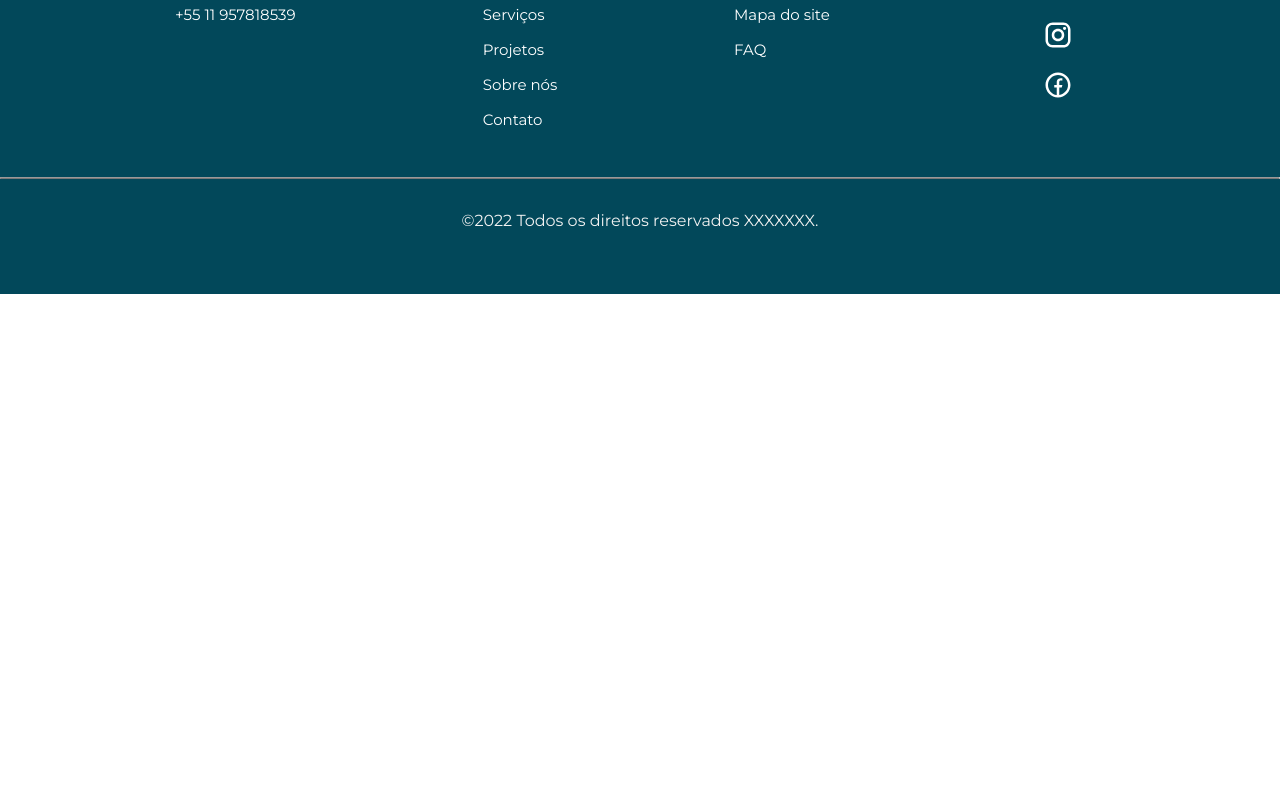
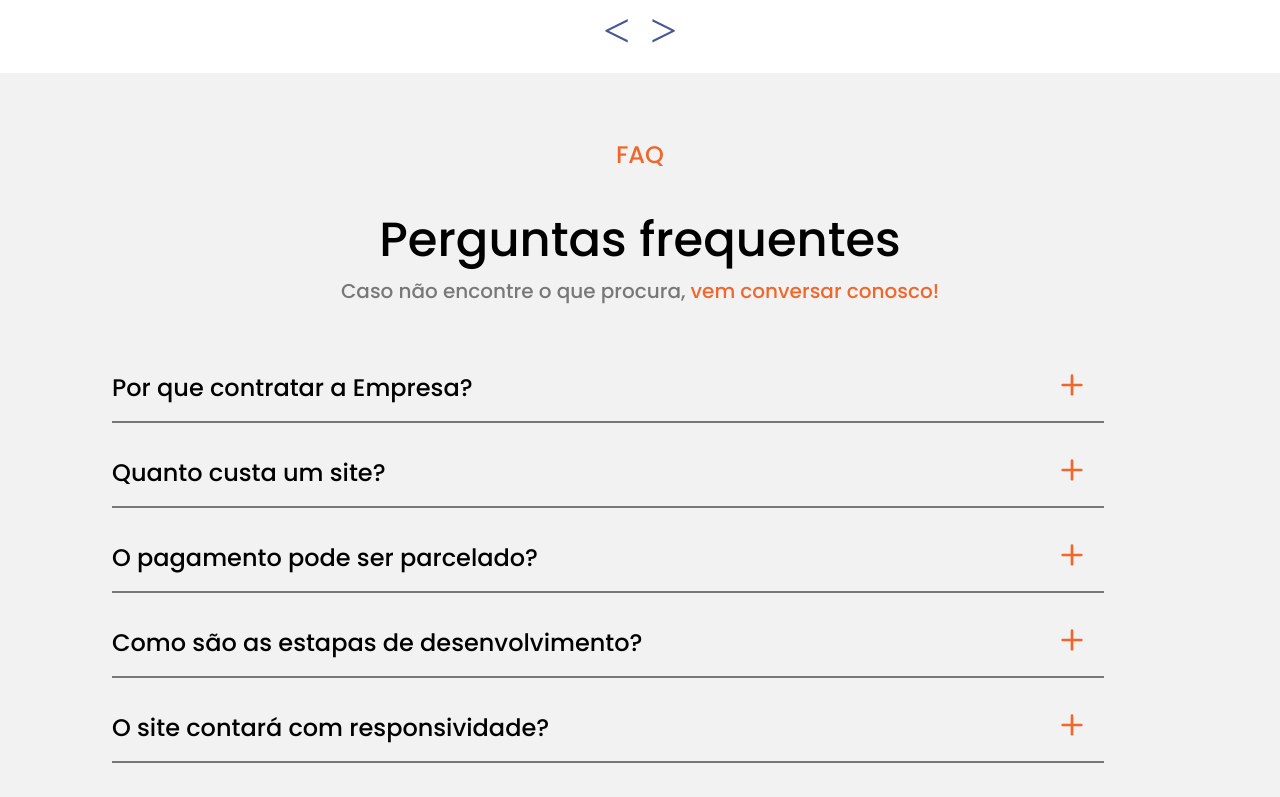
Before and after one commit to GoFreelasfy/portfolio, a React (Vite) app: page / in a window 1280 px wide. Shown: the part 5320-6117 px from the top of the page. Before the commit the page ends 5614 px from the top, so only its background shows below. Built offline with nearby package versions, Linux system fonts and the light colour scheme.

Commit message:
📱 ✅Finalizado web e tablet trabalhando responsive

```diff
--- /dev/null
+++ b/src/components/sanfonaFaq/Faq.jsx
@@ -0,0 +1,105 @@
+import React, { useState } from 'react'
+import { IconContext } from 'react-icons'
+import { FiPlus, FiMinus } from 'react-icons/fi'
+import styled from 'styled-components'
+
+
+const DivFaq = styled.div`
+margin: 0;
+
+.caixa{
+    margin: 0 auto;
+    width: 100%;
+
+    h1{
+        display: flex;
+        width: 100%;
+        font-family: "Poppins", sans-serif;
+        font-size:1.5rem;
+        font-weight: 500;
+        padding: 1rem 0;
+        border-bottom: solid 2px var(--gray);
+        flex-wrap: wrap;
+      }
+      p{
+        font-size: 1.25rem;
+        padding: 2rem 0;
+        font-family: "Poppins", sans-serif;
+        color: var(--gray);
+        font-weight: 500;
+
+
+      }
+}
+.resposta{
+
+}
+
+`
+const Wrap = styled.div`
+    justify-content: center;
+    align-items: center;
+    cursor: pointer;
+    width: 100%;
+    display: flex;
+    position: relative;
+    margin-bottom: 1rem;
+
+    span {
+        padding-left: 2rem;
+        padding-right: 2rem;
+        right: 5rem;
+        position: relative;
+        font-size: 2rem;
+        width: 1rem;
+
+    }
+`
+
+
+const Faq = ({ data }) => {
+
+    const [clicked, setClicked] = useState(false)
+
+    const toggle = index => {
+        if (clicked === index) {
+
+            return setClicked(null)
+        }
+
+        setClicked(index)
+
+
+    }
+
+
+    return (
+        <IconContext.Provider value={{ color: 'var(--orange-dark)' }}>
+
+            <DivFaq>
+                {data.map((item, index) => {
+                    return (
+
+                        <div className="caixa">
+                            <Wrap onClick={() => toggle(index)} key={index}>
+                                <h1>{item.pergunta}</h1>
+                                <span>{clicked === index ? <FiMinus /> : <FiPlus />}</span>
+                            </Wrap>
+                            {clicked === index ? (
+
+                                <div className="resposta">
+                                    <p>{item.resposta}</p>
+                                </div>
+
+                            ): null}
+
+                        </div>
+
+                    )
+                })}
+            </DivFaq>
+        </IconContext.Provider>
+    )
+}
+
+export default Faq
--- a/src/pages/home/Home.jsx
+++ b/src/pages/home/Home.jsx
@@ -4,6 +4,7 @@ import Footer from "../../components/footer/Footer";
 import Header from "../../components/header/Header";
 import imagem1 from "../../assets/img/imagem-1.png"
 import imagem2 from "../../assets/img/imagem-2.png"
+
 
 import html from "../../assets/img/html.svg"
 import css from "../../assets/img/css.svg"
@@ -17,14 +18,17 @@ import 'react-alice-carousel/lib/alice-carousel.css';
 
 import styled from "styled-components";
 import CardDiferenciais from "../../components/cardDiferenciais/CardDiferenciais";
+import Faq from "../../components/sanfonaFaq/Faq";
+import { Data } from "../../components/sanfonaFaq/Data";
 export default function Home() {
 
 
   const handleDragStart = (e) => e.preventDefault();
   const responsive = {
-    0: { items: 2 },
+    0: {items: 2},
+    640: { items: 3 },
     1024: { items: 3 },
-    1400: {items: 6}
+    1400: { items: 6 }
   };
 
   const items = [
@@ -131,8 +135,6 @@ const items = [
 
 
 }
-
-
 
     .main {
       background-image: url("./img/hero.png");
@@ -306,6 +308,91 @@ const items = [
         font-size: 2.25rem;
         }
 
+
+
+    }
+
+  .tecnologias {
+    .carrosel{
+      display: flex;
+      align-items: center;
+    }
+  }
+  .faq{
+    background-color: var(--bg-white);
+    .container {
+      .titulo {
+        span{
+          font-family: "Poppins", sans-serif;
+          margin-top: 4.0rem;
+          color: var(--orange-dark);
+          font-size: 1.5rem;
+          font-weight: 500;
+        }
+      }
+
+    }
+    .texto{
+      text-align: center;
+      margin-bottom: 3rem;
+      h1{
+        font-family: "Poppins", sans-serif;
+        font-size: 3rem;
+        font-weight: 500;
+      }
+      p{
+        font-size: 1.25rem;
+        font-family: "Poppins", sans-serif;
+        color: var(--gray);
+        font-weight: 500;
+
+      }
+      span{
+        font-size: 1.25rem;
+        font-weight: 500;
+
+      }
+      a{
+        color: var(--orange-dark);
+        font-family: "Poppins", sans-serif;
+      }
+    }
+    .botao{
+      display: flex;
+      margin: 0 auto;
+      justify-content: center;
+
+      button{
+        background: transparent;
+
+        background-color: none;
+        font-weight: 500;
+        border-radius: .2rem;
+        margin-top: 5.62rem;
+        margin-bottom: 5rem;
+        font-size: 1.25rem;
+        padding: .5rem 1rem;
+        font-family: "Poppins", sans-serif;
+        border: solid 2px var(--blue);
+        color: var(--blue);
+
+      }
+    }
+
+
+  }
+
+    /*-=-=-=-=-=-=RESPONSIVE=-=-=-=-=-=-*/
+    @media (max-width: 1200px) {
+      .servicos-cards {
+        grid-template-columns: repeat(2, 300px);
+      }
+    }
+    @media (max-width: 768px) {
+      .servicos-cards {
+        grid-template-columns: 300px;
+      }
+    }
     @media (max-width: 1920px) {
 
 .imagem2{
@@ -370,27 +457,6 @@ const items = [
 }
 
 
-  }
-
-    }
-
-  .tecnologias {
-    .carrosel{
-      display: flex;
-      align-items: center;
-    }
-  }
-
-    /*-=-=-=-=-=-=RESPONSIVE=-=-=-=-=-=-*/
-    @media (max-width: 1200px) {
-      .servicos-cards {
-        grid-template-columns: repeat(2, 300px);
-      }
-    }
-    @media (max-width: 768px) {
-      .servicos-cards {
-        grid-template-columns: 300px;
-      }
 }
   `;
   return (
@@ -468,7 +534,7 @@ const items = [
           <div className="caixa final">
             <div className="imagem imagem2">
 
-              <img  src={imagem2} alt="imagem sobre nós" />
+              <img src={imagem2} alt="imagem sobre nós" />
             </div>
             <div className="conteudo-texto">
               <h1>Transformando <span id="ideia">ideias</span> em soluções no mercado!</h1>
@@ -494,6 +560,24 @@ const items = [
           </div>
         </div>
       </section>
+      <section className="faq">
+        <div className="container">
+          <div className="titulo">
+
+          <span>FAQ</span>
+          </div>
+          <div className="texto">
+            <h1>Perguntas frequentes</h1>
+            <p>Caso não encontre o que procura,<span> <a href="">vem conversar conosco!</a> </span></p>
+          </div>
+          <Faq
+            data={Data} />
+
+          <div className="botao">
+            <button>Mais Dúvidas</button>
+          </div>
+        </div>
+      </section>
       <Footer />
     </DivHome>
   );
```
Lines whose indentation alone changed are shown as unchanged.
